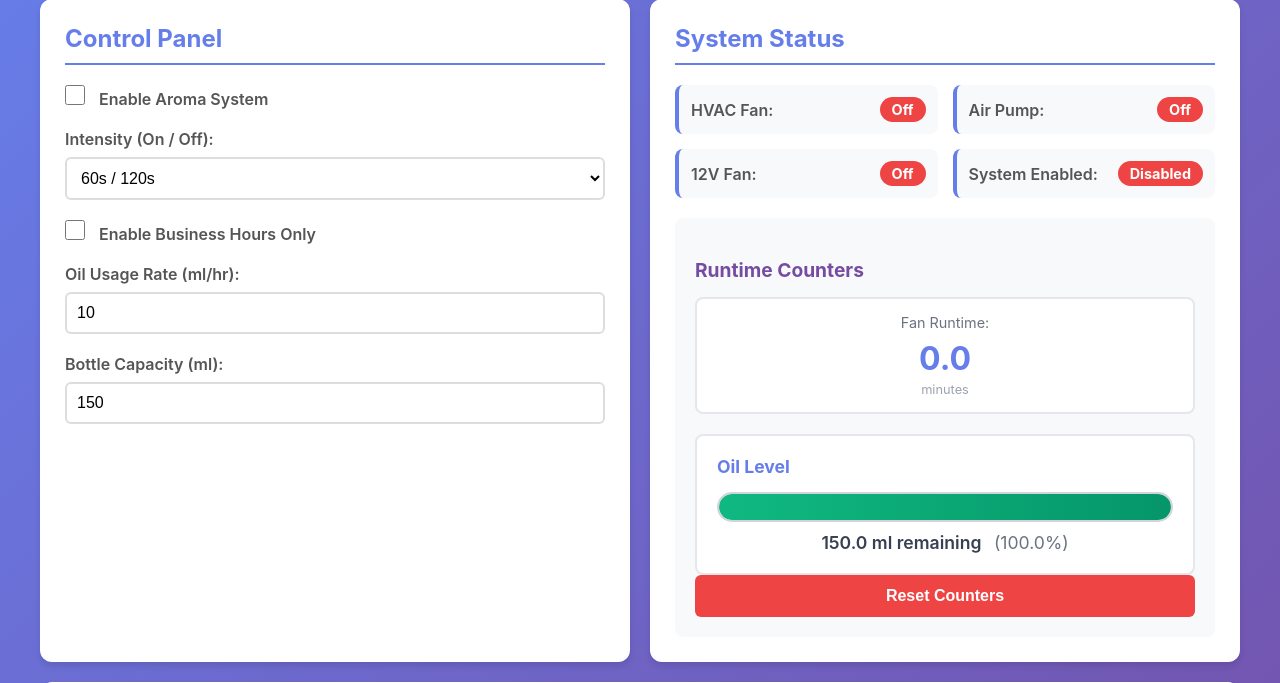
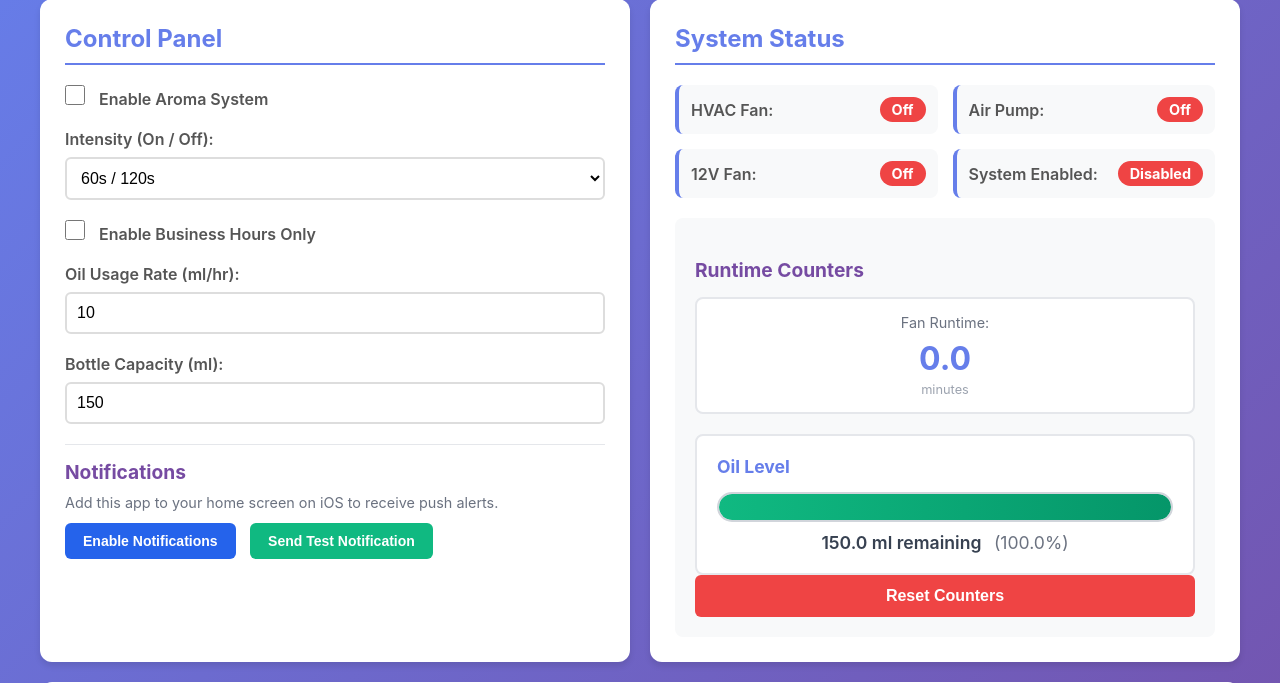
Before and after one commit to mrmikegit/aroma-pi, a Flask app: page / in a window 1280 px wide. Shown: the part 100-783 px from the top of the page. Run offline with Flask 3, Linux system fonts and the light colour scheme.

Commit message:
push notifications

```diff
--- a/app.py
+++ b/app.py
@@ -8,9 +8,22 @@ import json
 import os
 import threading
 import time
+import base64
 from datetime import datetime, time as dt_time
 from flask import Flask, render_template, jsonify, request
 from flask_cors import CORS
+
+try:
+    from pywebpush import webpush, WebPushException
+    WEBPUSH_AVAILABLE = True
+except ImportError:
+    WEBPUSH_AVAILABLE = False
+    print("Warning: pywebpush not available. Push notifications disabled.")
+
+try:
+    from cryptography.hazmat.primitives.asymmetric import ec
+except ImportError:
+    ec = None
 
 # GPIO imports - use gpiozero for Pi 5 support, mock for development
 try:
@@ -132,6 +145,14 @@ GPIO_HVAC = 16      # HVAC blower fan state (LOW = on, HIGH = off)
 # Configuration file
 CONFIG_FILE = 'config.json'
 HISTORY_FILE = 'history.json'
+SUBSCRIPTIONS_FILE = 'subscriptions.json'
+VAPID_FILE = 'vapid.json'
+
+vapid_private_key = None
+vapid_public_key = None
+subscriptions = []
+SUBSCRIPTIONS_FILE = 'subscriptions.json'
+VAPID_FILE = 'vapid.json'
 
 # Duty cycle presets (on_time, off_time in seconds)
 DUTY_CYCLES = {
@@ -163,6 +184,7 @@ state = {
     'fan_runtime_minutes': 0,
     'last_pump_start': None,
     'last_fan_start': None,
+    'oil_alert_sent': False,
 }
 
 # Control flags
@@ -188,6 +210,103 @@ def load_config():
                 print(f"Loaded config: {saved_state}")
         except Exception as e:
             print(f"Error loading config: {e}")
+    # Ensure new keys exist
+    if 'oil_alert_sent' not in state:
+        state['oil_alert_sent'] = False
+
+def base64url_encode(data: bytes) -> str:
+    return base64.urlsafe_b64encode(data).rstrip(b'=').decode('utf-8')
+
+def generate_vapid_keys():
+    """Generate new VAPID key pair"""
+    if ec is None:
+        raise RuntimeError("cryptography package is required to generate VAPID keys")
+    private_key = ec.generate_private_key(ec.SECP256R1())
+    private_number = private_key.private_numbers().private_value.to_bytes(32, 'big')
+    public_key = private_key.public_key()
+    numbers = public_key.public_numbers()
+    x = numbers.x.to_bytes(32, 'big')
+    y = numbers.y.to_bytes(32, 'big')
+    public_key_bytes = b'\x04' + x + y
+    return {
+        "privateKey": base64url_encode(private_number),
+        "publicKey": base64url_encode(public_key_bytes)
+    }
+
+def load_vapid_keys():
+    """Load or generate VAPID keys for push notifications"""
+    global vapid_private_key, vapid_public_key
+    if os.path.exists(VAPID_FILE):
+        try:
+            with open(VAPID_FILE) as f:
+                data = json.load(f)
+                vapid_private_key = data.get('privateKey')
+                vapid_public_key = data.get('publicKey')
+                if vapid_private_key and vapid_public_key:
+                    print("Loaded VAPID keys")
+                    return
+        except Exception as e:
+            print(f"Error loading VAPID keys: {e}")
+    if WEBPUSH_AVAILABLE:
+        try:
+            keys = generate_vapid_keys()
+            vapid_private_key = keys['privateKey']
+            vapid_public_key = keys['publicKey']
+            with open(VAPID_FILE, 'w') as f:
+                json.dump(keys, f, indent=2)
+            print("Generated new VAPID keys")
+        except Exception as e:
+            print(f"Error generating VAPID keys: {e}")
+    else:
+        print("VAPID keys unavailable (pywebpush missing)")
+
+def load_subscriptions():
+    """Load push subscriptions"""
+    global subscriptions
+    if os.path.exists(SUBSCRIPTIONS_FILE):
+        try:
+            with open(SUBSCRIPTIONS_FILE) as f:
+                subscriptions = json.load(f)
+                print(f"Loaded {len(subscriptions)} subscriptions")
+        except Exception as e:
+            print(f"Error loading subscriptions: {e}")
+            subscriptions = []
+
+def save_subscriptions():
+    """Persist push subscriptions"""
+    try:
+        with open(SUBSCRIPTIONS_FILE, 'w') as f:
+            json.dump(subscriptions, f)
+    except Exception as e:
+        print(f"Error saving subscriptions: {e}")
+
+def send_push_notification(title, body):
+    """Send push notification to all subscribers"""
+    if not WEBPUSH_AVAILABLE or not vapid_private_key or not vapid_public_key:
+        return
+    if not subscriptions:
+        return
+    message = json.dumps({"title": title, "body": body, "url": "/"})
+    to_remove = []
+    for sub in subscriptions:
+        try:
+            webpush(
+                subscription_info=sub,
+                data=message,
+                vapid_private_key=vapid_private_key,
+                vapid_claims={"sub": "mailto:admin@example.com"}
+            )
+        except WebPushException as ex:
+            if ex.response is not None and ex.response.status_code in (404, 410):
+                to_remove.append(sub)
+            print(f"Push error: {ex}")
+        except Exception as e:
+            print(f"Push error: {e}")
+    if to_remove:
+        for sub in to_remove:
+            if sub in subscriptions:
+                subscriptions.remove(sub)
+        save_subscriptions()
 
 def save_config():
     """Save configuration to file"""
@@ -463,17 +582,29 @@ def control_thread_func():
 
             # Check oil level - automatically disable if at 0%
             oil_percentage, oil_remaining_ml = calculate_oil_remaining()
-            if oil_percentage <= 0 and state['enabled']:
-                # Oil depleted - automatically disable system
-                state['enabled'] = False
-                save_config()
-                if pump_on or fan_on:
-                    set_pump(False)
-                    set_fan(False)
-                    pump_on = False
-                    fan_on = False
-                    duty_cycle_start = None
-                print(f"System automatically disabled: Oil depleted (0% remaining, {oil_remaining_ml:.1f} ml)")
+            if oil_percentage <= 0:
+                if not state.get('oil_alert_sent'):
+                    state['oil_alert_sent'] = True
+                    save_config()
+                    send_push_notification(
+                        "Aroma System",
+                        "Oil tank is empty. The system has been disabled until it is refilled."
+                    )
+                if state['enabled']:
+                    # Oil depleted - automatically disable system
+                    state['enabled'] = False
+                    save_config()
+                    if pump_on or fan_on:
+                        set_pump(False)
+                        set_fan(False)
+                        pump_on = False
+                        fan_on = False
+                        duty_cycle_start = None
+                    print(f"System automatically disabled: Oil depleted (0% remaining, {oil_remaining_ml:.1f} ml)")
+            else:
+                if state.get('oil_alert_sent'):
+                    state['oil_alert_sent'] = False
+                    save_config()
 
             # Check if system is enabled
             if not state['enabled']:
@@ -611,6 +742,34 @@ def get_history():
                      if ts.timestamp() > cutoff]
     return jsonify(recent_history)
 
+@app.route('/api/vapid-public-key')
+def get_vapid_public_key():
+    """Return VAPID public key for push subscriptions"""
+    if not WEBPUSH_AVAILABLE or not vapid_public_key:
+        return jsonify({'error': 'Push notifications not configured'}), 503
+    return jsonify({'publicKey': vapid_public_key})
+
+@app.route('/api/subscribe', methods=['POST'])
+def subscribe():
+    """Store push subscription"""
+    global subscriptions
+    if not WEBPUSH_AVAILABLE:
+        return jsonify({'error': 'Push not available on server'}), 503
+    subscription = request.json
+    if not subscription or 'endpoint' not in subscription:
+        return jsonify({'error': 'Invalid subscription'}), 400
+    if subscription not in subscriptions:
+        subscriptions.append(subscription)
+        save_subscriptions()
+        print(f"New push subscription ({len(subscriptions)} total)")
+    return jsonify({'success': True})
+
+@app.route('/api/test_notification', methods=['POST'])
+def test_notification():
+    """Send test notification to all subscribers"""
+    send_push_notification("Aroma System Test", "This is a test notification from the control panel.")
+    return jsonify({'success': True})
+
 @app.route('/api/duty_cycles')
 def get_duty_cycles():
     """Get available duty cycles"""
@@ -666,6 +825,7 @@ def reset_counters():
     state['fan_runtime_minutes'] = 0
     state['last_pump_start'] = None
     state['last_fan_start'] = None
+    state['oil_alert_sent'] = False
     save_config()
     return jsonify({'success': True})
 
@@ -673,6 +833,8 @@ if __name__ == '__main__':
     # Initialize
     load_config()
     load_history()
+    load_vapid_keys()
+    load_subscriptions()
     init_gpio()
     start_threads()
 
--- a/requirements.txt
+++ b/requirements.txt
@@ -4,3 +4,5 @@ gpiozero==1.6.2
 # Note: rpi-lgpio requires swig and python3-dev to build
 # Install with: sudo apt install swig python3-dev -y
 # Then: pip install rpi-lgpio
+pywebpush==1.14.0
+cryptography>=3.4.0
--- a/static/css/style.css
+++ b/static/css/style.css
@@ -301,6 +301,53 @@ h3 {
     box-shadow: 0 0 0 3px rgba(102, 126, 234, 0.1);
 }
 
+.notification-controls {
+    border-top: 1px solid #e5e7eb;
+    padding-top: 15px;
+    margin-top: 20px;
+}
+
+.notification-controls h3 {
+    margin: 0 0 10px 0;
+    color: #764ba2;
+}
+
+.notification-controls p {
+    font-size: 0.9em;
+    color: #6b7280;
+    margin-bottom: 12px;
+}
+
+.notification-controls button {
+    display: inline-block;
+    margin-right: 10px;
+    margin-bottom: 10px;
+    padding: 10px 18px;
+    border: none;
+    border-radius: 6px;
+    font-size: 14px;
+    font-weight: 600;
+    cursor: pointer;
+    transition: background 0.3s;
+    color: white;
+}
+
+#enablePushBtn {
+    background: #2563eb;
+}
+
+#enablePushBtn:hover {
+    background: #1d4ed8;
+}
+
+#testPushBtn {
+    background: #10b981;
+}
+
+#testPushBtn:hover {
+    background: #059669;
+}
+
 #hvacChart {
     max-height: 400px;
 }
--- a/static/js/app.js
+++ b/static/js/app.js
@@ -2,6 +2,9 @@
 let statusInterval;
 let historyInterval;
 let hvacChart;
+let swRegistration = null;
+let pushSupported = 'serviceWorker' in navigator && 'PushManager' in window;
+let previousOilPercentage = 100;
 
 // Initialize on page load
 document.addEventListener('DOMContentLoaded', function() {
@@ -9,6 +12,7 @@ document.addEventListener('DOMContentLoaded', function() {
     loadSettings();
     startStatusUpdates();
     startHistoryUpdates();
+    registerServiceWorker();
 });
 
 // Initialize Chart.js for HVAC history
@@ -102,9 +106,6 @@ async function loadSettings() {
         console.error('Error loading settings:', error);
     }
 }
-
-// Track previous oil percentage to detect when it hits 0%
-let previousOilPercentage = 100;
 
 // Update status display
 function updateStatusDisplay(data) {
@@ -308,3 +309,96 @@ window.addEventListener('beforeunload', function() {
     if (statusInterval) clearInterval(statusInterval);
     if (historyInterval) clearInterval(historyInterval);
 });
+
+// --- Push Notification Helpers ---
+async function registerServiceWorker() {
+    if (!pushSupported) {
+        console.warn('Push notifications are not supported in this browser.');
+        return;
+    }
+    try {
+        swRegistration = await navigator.serviceWorker.register('/static/sw.js');
+        console.log('Service worker registered');
+    } catch (error) {
+        console.error('Service worker registration failed:', error);
+    }
+}
+
+async function enableNotifications() {
+    if (!pushSupported) {
+        alert('Push notifications are not supported on this device/browser.');
+        return;
+    }
+    if (!swRegistration) {
+        await registerServiceWorker();
+    }
+    try {
+        const permission = await Notification.requestPermission();
+        if (permission !== 'granted') {
+            alert('Notifications permission was not granted.');
+            return;
+        }
+        await subscribeUser();
+    } catch (error) {
+        console.error('Error enabling notifications:', error);
+        alert('Failed to enable notifications.');
+    }
+}
+
+async function subscribeUser() {
+    if (!swRegistration) {
+        alert('Service worker not ready.');
+        return;
+    }
+    try {
+        const response = await fetch('/api/vapid-public-key');
+        const data = await response.json();
+        if (!data.publicKey) {
+            throw new Error('Server did not provide a VAPID public key');
+        }
+        const applicationServerKey = urlBase64ToUint8Array(data.publicKey);
+        const subscription = await swRegistration.pushManager.subscribe({
+            userVisibleOnly: true,
+            applicationServerKey
+        });
+        await fetch('/api/subscribe', {
+            method: 'POST',
+            headers: {
+                'Content-Type': 'application/json'
+            },
+            body: JSON.stringify(subscription)
+        });
+        alert('Notifications enabled successfully.');
+    } catch (error) {
+        console.error('Subscription failed:', error);
+        alert('Failed to subscribe for notifications.');
+    }
+}
+
+async function sendTestNotification() {
+    try {
+        const response = await fetch('/api/test_notification', {
+            method: 'POST'
+        });
+        const result = await response.json();
+        if (result.success) {
+            alert('Test notification sent.');
+        } else {
+            throw new Error(result.error || 'Unknown error');
+        }
+    } catch (error) {
+        console.error('Failed to send test notification:', error);
+        alert('Failed to send test notification.');
+    }
+}
+
+function urlBase64ToUint8Array(base64String) {
+    const padding = '='.repeat((4 - (base64String.length % 4)) % 4);
+    const base64 = (base64String + padding).replace(/-/g, '+').replace(/_/g, '/');
+    const rawData = window.atob(base64);
+    const outputArray = new Uint8Array(rawData.length);
+    for (let i = 0; i < rawData.length; ++i) {
+        outputArray[i] = rawData.charCodeAt(i);
+    }
+    return outputArray;
+}
--- a/templates/index.html
+++ b/templates/index.html
@@ -6,6 +6,8 @@
     <title>Oil Diffuser Control System</title>
     <link rel="icon" type="image/svg+xml" href="{{ url_for('static', filename='favicon.svg') }}">
     <link rel="alternate icon" href="{{ url_for('static', filename='favicon.ico') }}">
+    <link rel="manifest" href="{{ url_for('static', filename='manifest.json') }}">
+    <meta name="theme-color" content="#667eea">
     <link rel="stylesheet" href="{{ url_for('static', filename='css/style.css') }}">
     <script src="https://cdn.jsdelivr.net/npm/chart.js@4.4.0/dist/chart.umd.min.js"></script>
 </head>
@@ -66,6 +68,13 @@
                 <div class="control-group">
                     <label for="oilBottleCapacity">Bottle Capacity (ml):</label>
                     <input type="number" id="oilBottleCapacity" step="1" min="0" value="500.0" onchange="updateOilSettings()">
+                </div>
+
+                <div class="control-group notification-controls">
+                    <h3>Notifications</h3>
+                    <p>Add this app to your home screen on iOS to receive push alerts.</p>
+                    <button id="enablePushBtn" onclick="enableNotifications()">Enable Notifications</button>
+                    <button id="testPushBtn" onclick="sendTestNotification()">Send Test Notification</button>
                 </div>
             </section>
 
```
Also changed, not shown: static/sw.js (added, +41 -0 lines), README.md, static/manifest.json (added).
